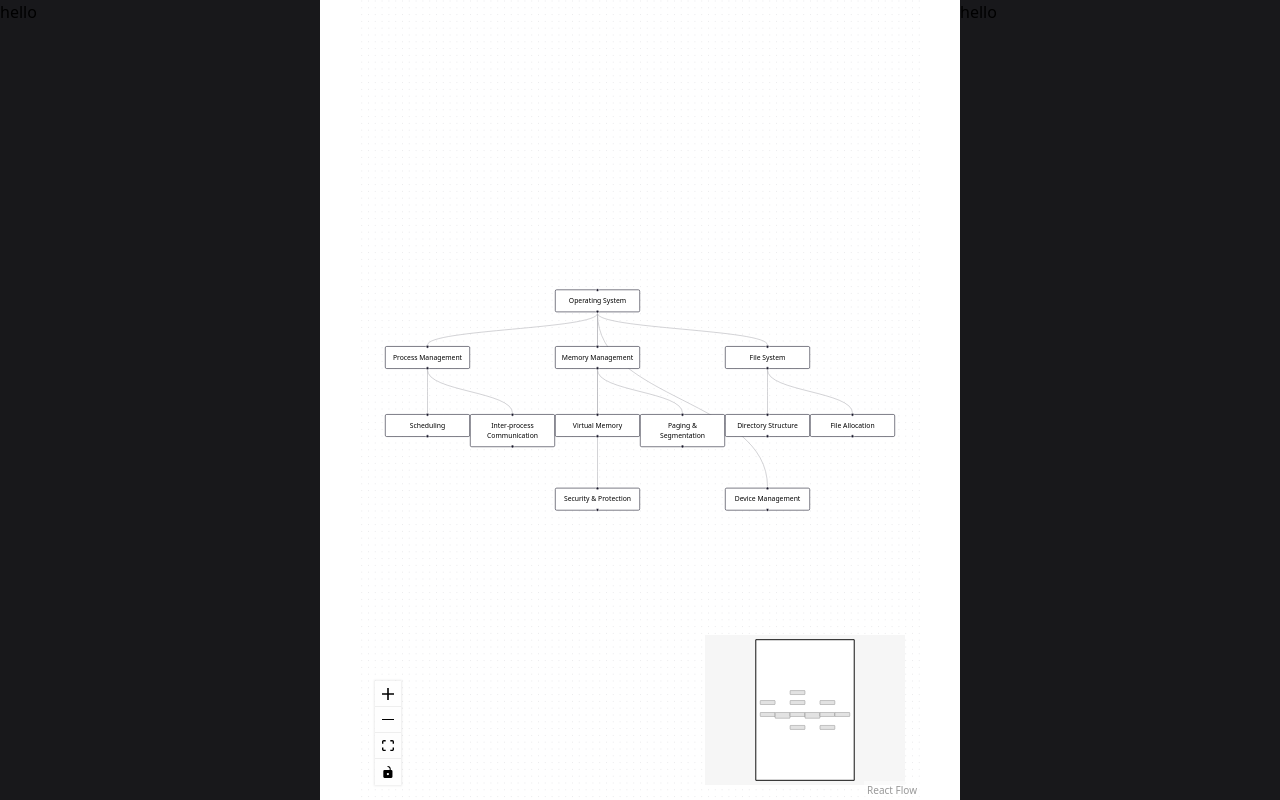
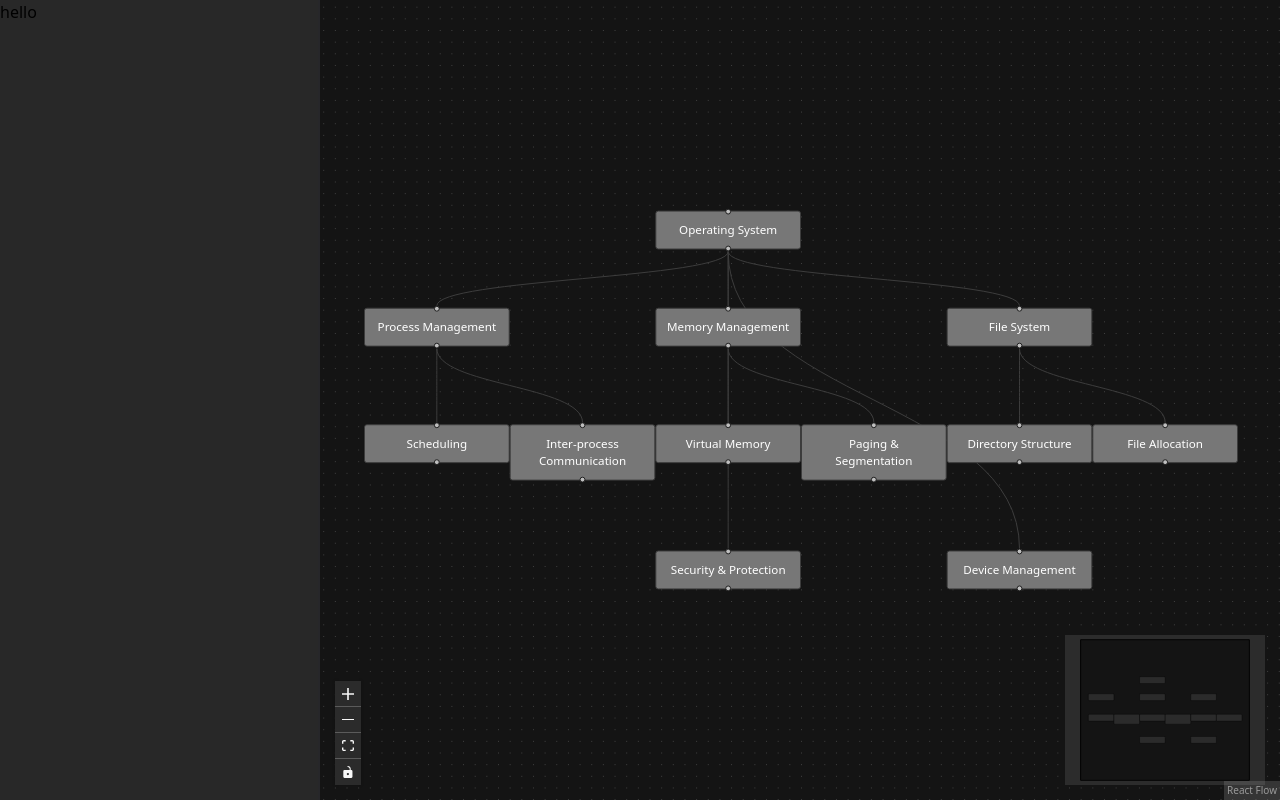
Before and after one commit to Prakhar2004sachan/mind-map-builder, a React (Vite) app in the folder front-end/: page / in a window 1280 px wide. Built offline with nearby package versions, Linux system fonts and the light colour scheme.

Commit message:
Removing right sidebar and exploring react flow

```diff
--- a/front-end/src/App.jsx
+++ b/front-end/src/App.jsx
@@ -6,10 +6,9 @@ function App() {
 
 
   return (
-    <div className="w-full h-screen flex gap-10">
+    <div className="w-full h-screen flex">
       <SideBarLelf/>
       <FlowCanvas />
-      <SideBarRight/>
     </div>
   );
 }
--- a/front-end/src/components/FlowCanvas.jsx
+++ b/front-end/src/components/FlowCanvas.jsx
@@ -29,10 +29,17 @@ function FlowCanvas() {
         onNodesChange={onNodesChange}
         onEdgesChange={onEdgesChange}
         onConnect={onConnect}
+        colorMode="dark"
         fitView
+        // style={{ background: "#121212" }}
       >
         <Controls />
-        <MiniMap nodeStrokeWidth={2} nodeStrokeColor={"black"} maskStrokeColor="black" maskStrokeWidth={1}/>
+        <MiniMap
+          nodeStrokeWidth={2}
+          nodeStrokeColor={"black"}
+          maskStrokeColor="black"
+          maskStrokeWidth={1}
+        />
         <Background variant="dots" gap={12} size={1} />
       </ReactFlow>
     </div>
--- a/front-end/src/components/SideBarLelf.jsx
+++ b/front-end/src/components/SideBarLelf.jsx
@@ -1,11 +1,12 @@
 import React from 'react'
 
 function SideBarLelf() {
+
   return (
-    <div className='h-screen w-[20rem] bg-zinc-900'>
+    <div className="h-screen w-[20rem] border-r-2 border-zinc-800 bg-[#282828]">
       <p>hello</p>
     </div>
-  )
+  );
 }
 
 export default SideBarLelf
--- a/front-end/src/components/SideBarRight.jsx
+++ /dev/null
@@ -1,11 +0,0 @@
-import React from 'react'
-
-function SideBarRight() {
-  return (
-    <div className="h-screen w-[20rem] bg-zinc-900">
-      <p>hello</p>
-    </div>
-  );
-}
-
-export default SideBarRight
--- a/front-end/src/index.css
+++ b/front-end/src/index.css
@@ -7,3 +7,13 @@
   padding: 0;
   box-sizing: border-box;
 }
+
+.dark .react-flow__node {
+  background: #777;
+  color: white;
+}
+
+.light .react-flow__node {
+  background: white;
+  color: #111;
+}
```
